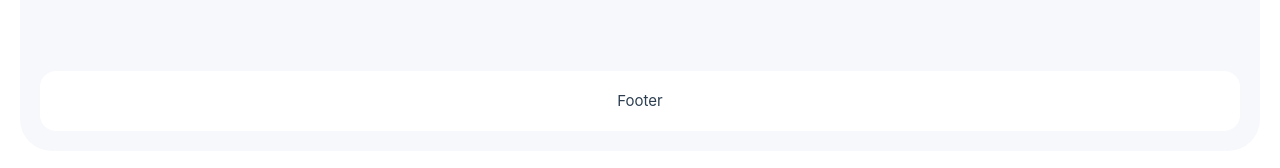
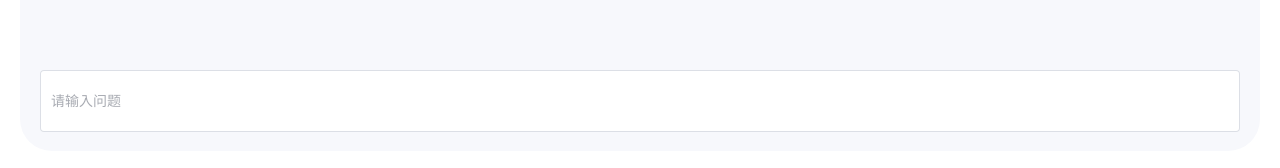
Before and after one commit to hhdyhaha/answer-tongyi, a Vue app: page / in a window 1280 px wide. Shown: the part 629-797 px from the top of the page. Built offline with nearby package versions, Linux system fonts and the light colour scheme.

Commit message:
编写底部footer的input框

```diff
--- a/components.d.ts
+++ b/components.d.ts
@@ -9,6 +9,7 @@ declare module 'vue' {
   export interface GlobalComponents {
     ElAside: typeof import('element-plus/es')['ElAside']
     ElButton: typeof import('element-plus/es')['ElButton']
+    ElCard: typeof import('element-plus/es')['ElCard']
     ElContainer: typeof import('element-plus/es')['ElContainer']
     ElFooter: typeof import('element-plus/es')['ElFooter']
     ElHeader: typeof import('element-plus/es')['ElHeader']
--- a/package.json
+++ b/package.json
@@ -31,6 +31,7 @@
     "eslint-plugin-vue": "^9.17.0",
     "npm-run-all2": "^6.1.2",
     "prettier": "^3.0.3",
+    "sass": "^1.72.0",
     "typescript": "~5.4.0",
     "unplugin-auto-import": "^0.17.5",
     "unplugin-vue-components": "^0.26.0",
--- a/src/views/HomeView.vue
+++ b/src/views/HomeView.vue
@@ -23,7 +23,14 @@
             <div class="main-content">
               我是主体内容
             </div>
-            <el-footer class="footer">Footer</el-footer>
+            <el-footer class="footer">
+              <el-input
+                v-model="textValue"
+                class="footer-input"
+                type="text"
+                placeholder="请输入问题"
+              ></el-input>
+            </el-footer>
           </el-main>
         </el-container>
       </el-container>
@@ -33,7 +40,9 @@
 
 <script setup lang="ts">
 import { tongYiApi } from '@/api'
+import { ref } from 'vue'
 
+const textValue = ref<string>('')
 const askTongYiApi = async () => {
   const params = {
     'model': 'qwen-turbo',
@@ -62,7 +71,7 @@ const askTongYiApi = async () => {
 }
 </script>
 
-<style scoped>
+<style scoped lang="scss">
 .common-layout {
   height: 100%;
 }
@@ -82,6 +91,7 @@ const askTongYiApi = async () => {
   height: calc(100% - 20px);
   border-radius: 32px;
   margin: 0 20px;
+
   .main-content {
     width: 100%;
     height: calc(100% - 60px);
@@ -122,10 +132,21 @@ const askTongYiApi = async () => {
 }
 
 .footer {
+  height: 60px;
   background: #ffffff;
   border-radius: 16px;
   display: flex;
   justify-content: center;
   align-items: center;
+  padding: 0;
+
+  .footer-input {
+    border-radius: 16px;
+  }
+
+  :deep(.el-input__inner) {
+    height: 60px;
+  }
+
 }
 </style>
```
Also changed, not shown: 1 other file (tests, documents, lock files or other folders).
